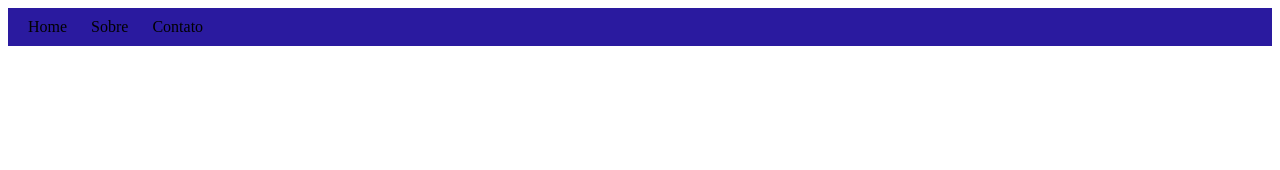
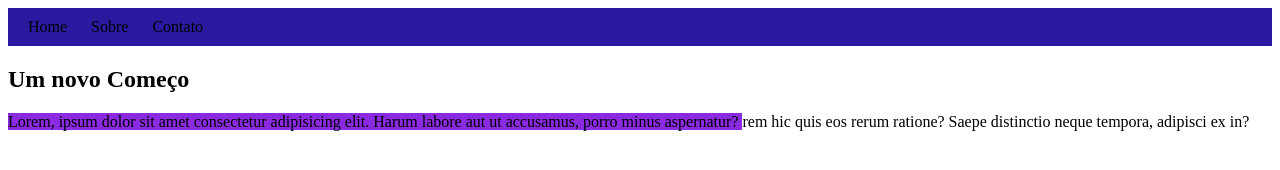
Before and after one commit to ItaloLibertucci/site_html, a plain HTML site: page index.html in a window 1280 px wide. Drawn offline with Linux system fonts and the light colour scheme.

Commit message:
Colocando div do texto

```diff
--- a/index.html
+++ b/index.html
@@ -14,7 +14,16 @@
 
         </nav>
     </header>
-    <main></main>
+    <main>
+        <section>
+            <h2>Um novo Começo</h2>
+            <div>
+                <p>
+                <span style="background-color: blueviolet;">Lorem, ipsum dolor sit amet consectetur adipisicing elit. Harum labore aut ut accusamus, porro minus aspernatur? </span> rem hic quis eos rerum ratione? Saepe distinctio neque tempora, adipisci ex in?</p>
+            </div>
+            <div></div>
+        </section>
+    </main>
     <footer></footer>
 
 </body>
```
